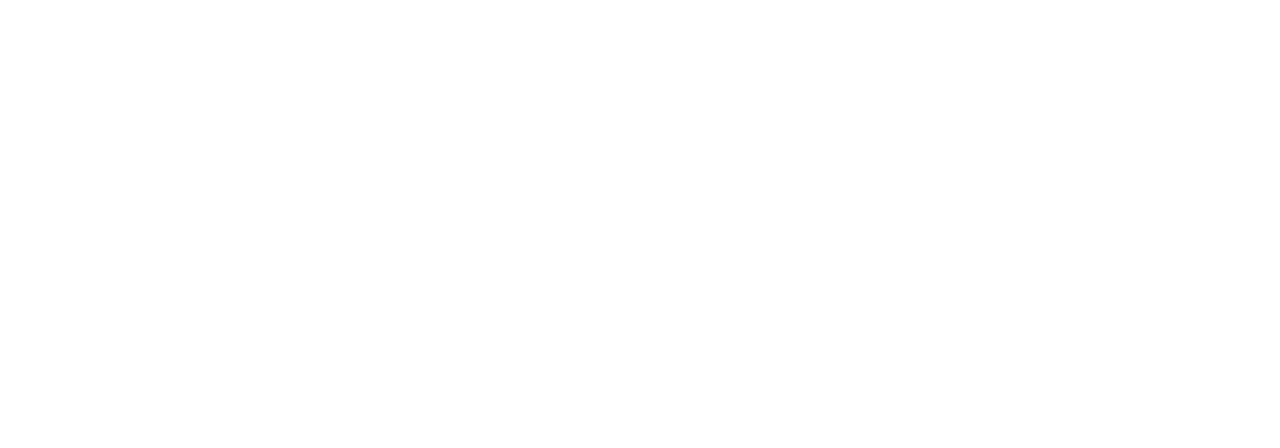
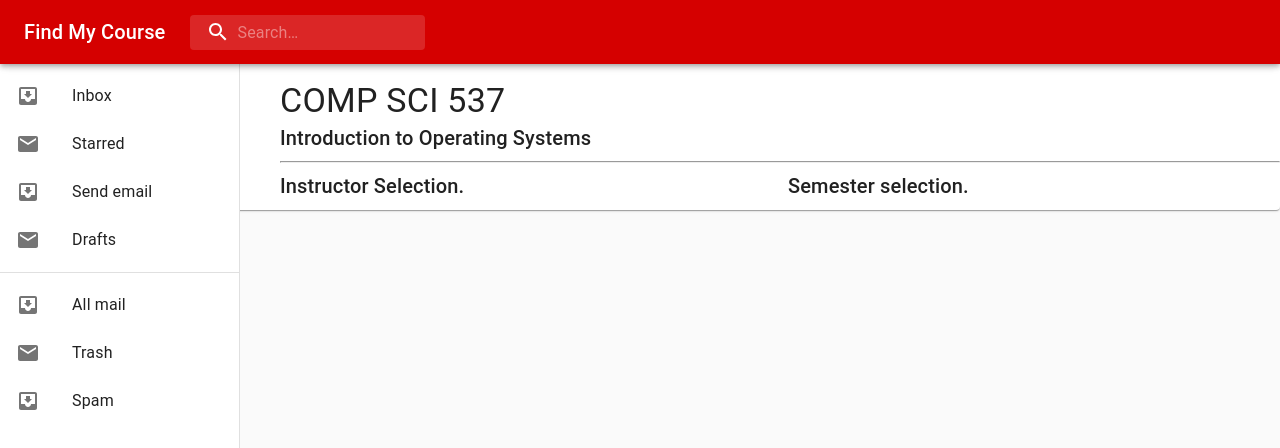
Before and after one commit to CS-506/FMC-Frontend, a React (Create React App) app: page /course in a window 1280 px wide. Shown: the top 448 px of the page. Built offline with nearby package versions, Linux system fonts and the light colour scheme.

Commit message:
Added basic course view page framework.

```diff
--- a/src/App.js
+++ b/src/App.js
@@ -6,12 +6,23 @@ import {
 } from "react-router-dom";
 import Home from "./components/Home"
 import Login from "./components/Login"
+import CourseView from "./components/CourseView"
 
 export default function App() {
   return (
       <Router>
-        <Route exact path="/" component={Home} />
-        <Route exact path="/login" component={Login} />
+        <Route
+          exact path="/"
+          component={Home}
+        />
+        <Route
+          exact path="/login"
+          component={Login}
+        />
+        <Route
+          exact path="/course"
+          component={CourseView}
+        />
       </Router>
 
   );
--- /dev/null
+++ b/src/components/CourseView.js
@@ -0,0 +1,118 @@
+import React from "react"
+import { makeStyles } from "@material-ui/core/styles";
+import {
+    Typography, Paper, Grid, Select
+} from "@material-ui/core/";
+
+import NavBar from "./NavBar";
+
+const useStyles = makeStyles(theme => ({
+    navbar: {
+        flexGrow: 1,
+        zIndex: theme.zIndex.drawer + 1,
+    },
+    contents: {
+        flexGrow: 1,
+        paddingTop: theme.spacing(10),
+        paddingLeft: theme.spacing(35),
+    },
+}));
+
+export default function CourseView(props) {
+    const classes = useStyles();
+
+    /* INPUT STATES ************************************************/
+
+    // course object
+    const [course, setCourse] = React.useState();
+    // instructors who have taught this course previously
+    const [instructors, setInstructors] = React.useState([]);
+    // semesters in which this course was offered
+    const [semesters, setSemesters] = React.useState([]);
+
+
+    /* PAGE STATES *************************************************/
+    const [isLoading, setLoading] = React.useState(true);
+
+
+    React.useEffect(() => {
+        console.log("React.useEffect");
+
+        /* Dummy course object */
+        const courseInfo = {
+            cid: 3214232,
+            title: "Introduction to Operating Systems",
+            dept: "Computer Sciences",
+            subject:" COMP SCI",
+            code: 537
+        };
+
+        setCourse(courseInfo);
+        setLoading(false);
+    }, []);
+
+
+    /**
+     * Dropdown selection of instructors.
+     */
+    function InstructorSelect() {
+        return (
+            <Typography variant="h6">
+                Instructor Selection.
+            </Typography>
+        );
+    }
+
+    /**
+     * Drop-down selection of semesters.
+     */
+    function SemesterSelect() {
+        return (
+            <Typography variant="h6">
+                Semester selection.
+            </Typography>
+        );
+    }
+
+    function Main() {
+        return (
+            <Paper className={classes.contents}>
+                <Typography variant="h4">
+                    {course.subject} {course.code}
+                </Typography>
+                <Typography variant="h6">
+                    {course.title}
+                </Typography>
+                <hr />
+                <Grid container spacing={2}>
+                    <Grid item md={6}>
+                        <InstructorSelect />
+                    </Grid>
+                    <Grid item md={6}>
+                        <SemesterSelect />
+                    </Grid>
+                </Grid>
+            </Paper>
+        );
+    }
+
+    function LoadMain() {
+        return (
+            isLoading ?
+            <Typography variant="h3">
+                Please wait...
+            </Typography>
+            :
+            <Main />
+        );
+    }
+
+    return (
+        <div className = {classes.root}>
+            <div>
+                <NavBar/>
+            </div>
+            <LoadMain />
+        </div>
+    )
+}
```
